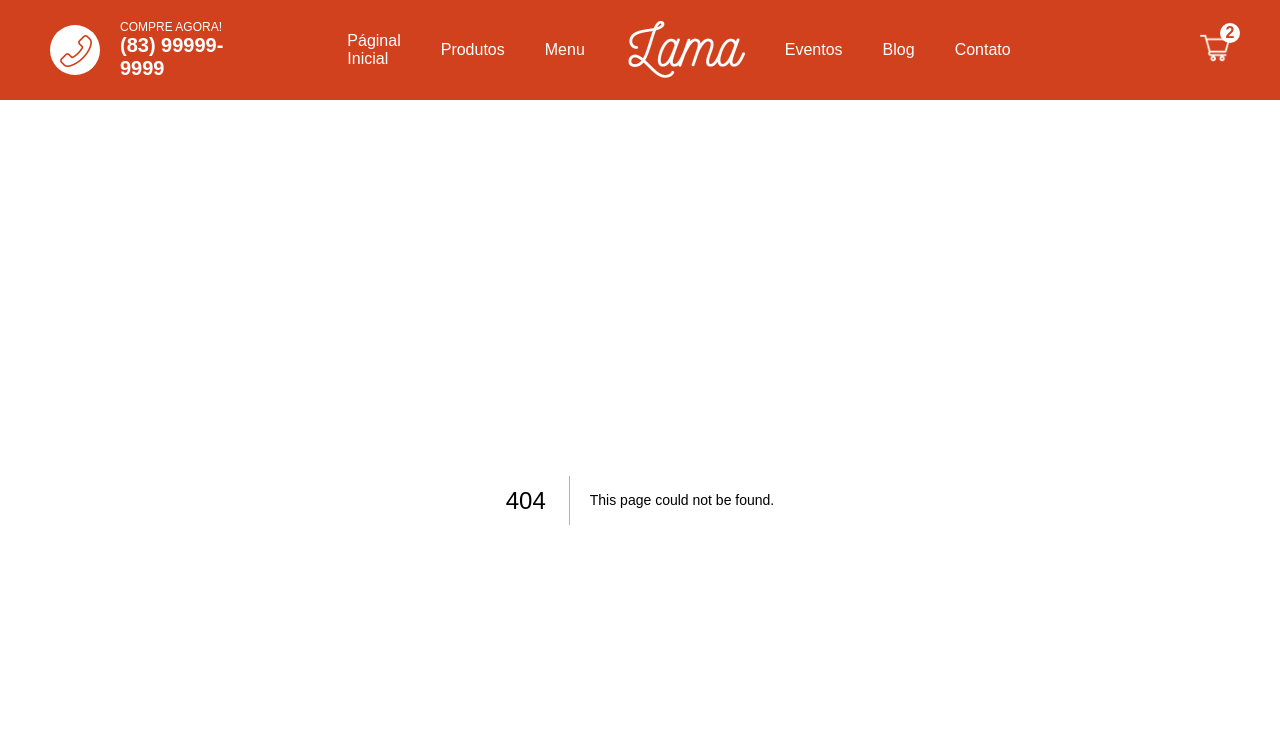
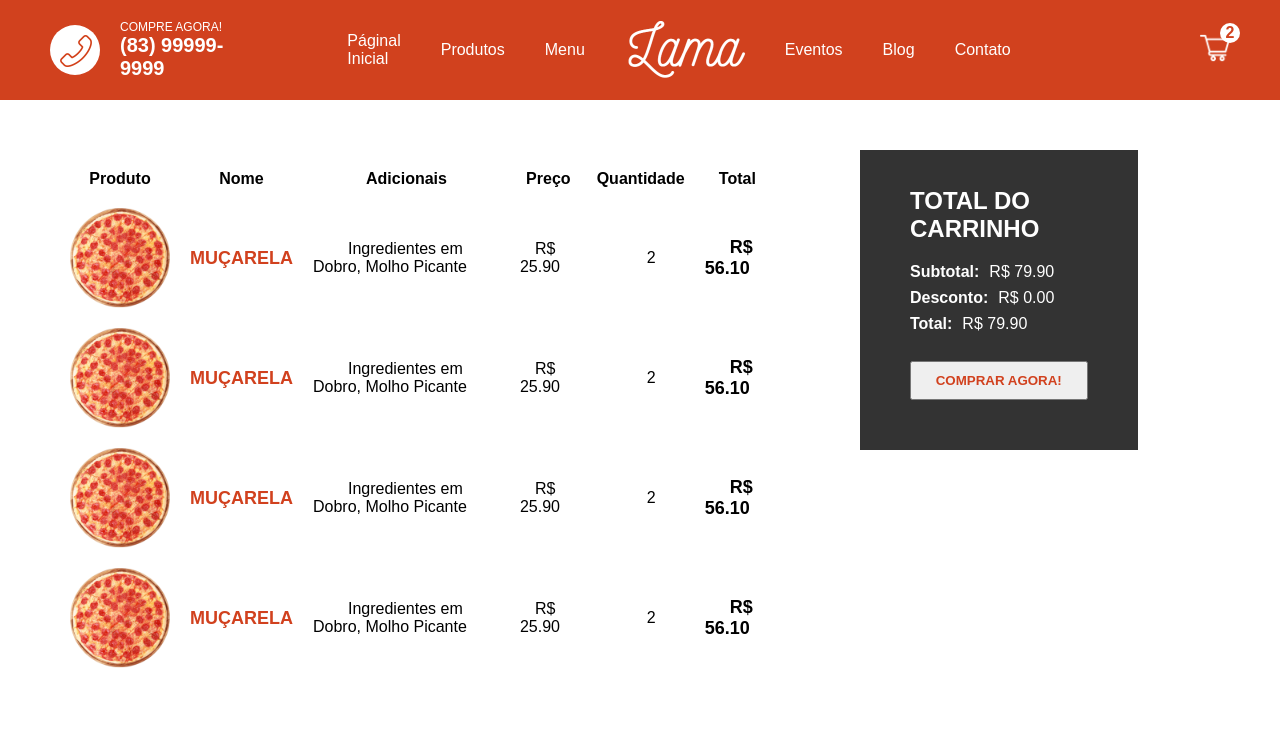
Before and after one commit to mateuspessoa/sistema-pizzaria-next, a Next.js app: page /cart in a window 1280 px wide. Before the commit this address had no page. Shown: the top 736 px of the page. Built offline with nearby package versions, Linux system fonts and the light colour scheme.

Commit message:
Página do Carrinho Finalizada

```diff
--- /dev/null
+++ b/pages/cart.jsx
@@ -0,0 +1,133 @@
+import Image from "next/image"
+import styles from "../styles/Cart.module.css"
+
+const Cart = () => {
+  return (
+    <div className={styles.container}>
+        <div className={styles.left}>
+            <table className={styles.table}>
+                <tbody>
+                    <tr className={styles.tr}>
+                        <th>Produto</th>
+                        <th>Nome</th>
+                        <th>Adicionais</th>
+                        <th>Preço</th>
+                        <th>Quantidade</th>
+                        <th>Total</th>
+                    </tr>
+                    <tr>
+                        <td>
+                            <div className={styles.imgContainer}>
+                                <Image src="/img/pizza.png" layout="fill" objectFit="cover" alt="pizza" />
+                            </div>
+                        </td>
+                        <td>
+                            <span className={styles.name}>MUÇARELA</span>
+                        </td>
+                        <td>
+                            <span className={styles.extras}>Ingredientes em Dobro, Molho Picante</span>
+                        </td>
+                        <td>
+                            <span className={styles.price}>R$ 25.90</span>
+                        </td>
+                        <td>
+                            <span className={styles.quantity}>2</span>
+                        </td>
+                        <td>
+                            <span className={styles.total}>R$ 56.10</span>
+                        </td>
+                    </tr>
+
+                    <tr>
+                        <td>
+                            <div className={styles.imgContainer}>
+                                <Image src="/img/pizza.png" layout="fill" objectFit="cover" alt="pizza" />
+                            </div>
+                        </td>
+                        <td>
+                            <span className={styles.name}>MUÇARELA</span>
+                        </td>
+                        <td>
+                            <span className={styles.extras}>Ingredientes em Dobro, Molho Picante</span>
+                        </td>
+                        <td>
+                            <span className={styles.price}>R$ 25.90</span>
+                        </td>
+                        <td>
+                            <span className={styles.quantity}>2</span>
+                        </td>
+                        <td>
+                            <span className={styles.total}>R$ 56.10</span>
+                        </td>
+                    </tr>
+
+                    <tr>
+                        <td>
+                            <div className={styles.imgContainer}>
+                                <Image src="/img/pizza.png" layout="fill" objectFit="cover" alt="pizza" />
+                            </div>
+                        </td>
+                        <td>
+                            <span className={styles.name}>MUÇARELA</span>
+                        </td>
+                        <td>
+                            <span className={styles.extras}>Ingredientes em Dobro, Molho Picante</span>
+                        </td>
+                        <td>
+                            <span className={styles.price}>R$ 25.90</span>
+                        </td>
+                        <td>
+                            <span className={styles.quantity}>2</span>
+                        </td>
+                        <td>
+                            <span className={styles.total}>R$ 56.10</span>
+                        </td>
+                    </tr>
+
+                    <tr>
+                        <td>
+                            <div className={styles.imgContainer}>
+                                <Image src="/img/pizza.png" layout="fill" objectFit="cover" alt="pizza" />
+                            </div>
+                        </td>
+                        <td>
+                            <span className={styles.name}>MUÇARELA</span>
+                        </td>
+                        <td>
+                            <span className={styles.extras}>Ingredientes em Dobro, Molho Picante</span>
+                        </td>
+                        <td>
+                            <span className={styles.price}>R$ 25.90</span>
+                        </td>
+                        <td>
+                            <span className={styles.quantity}>2</span>
+                        </td>
+                        <td>
+                            <span className={styles.total}>R$ 56.10</span>
+                        </td>
+                    </tr>
+                </tbody>
+            </table>
+        </div>
+
+
+        <div className={styles.right}>
+            <div className={styles.wrapper}>
+                <h2 className={styles.title}>TOTAL DO CARRINHO</h2>
+                <div className={styles.totalText}>
+                    <b className={styles.totalTextTitle}>Subtotal:</b>R$ 79.90
+                </div>
+                <div className={styles.totalText}>
+                    <b className={styles.totalTextTitle}>Desconto:</b>R$ 0.00
+                </div>
+                <div className={styles.totalText}>
+                    <b className={styles.totalTextTitle}>Total:</b>R$ 79.90
+                </div>
+                <button className={styles.button}>COMPRAR AGORA!</button>
+            </div>
+        </div>
+    </div>
+  )
+}
+
+export default Cart
--- /dev/null
+++ b/styles/Cart.module.css
@@ -0,0 +1,84 @@
+.container {
+    padding: 50px;
+    display: flex;
+}
+
+.left {
+    flex: 2;
+}
+
+.right {
+    flex: 1;
+    margin-left: 70px;
+}
+
+.imgContainer {
+    width: 100px;
+    height: 100px;
+    position: relative;
+}
+
+.table {
+    width: 100%;
+    border-spacing: 20px;
+}
+
+.name {
+    font-weight: bold;
+    color: #d1411e;
+    font-size: 18px;
+}
+
+.total {
+    font-weight: bold;
+    font-size: 18px;
+}
+
+.wrapper {
+    width: 75%;
+    max-height: 300px;
+    background-color: #333;
+    padding: 50px;
+    padding-top: 37px;
+    display: flex;
+    flex-direction: column;
+    justify-content: space-between;
+    color: white;
+}
+
+.extras {
+    padding-left: 35px;
+}
+
+.price {
+    padding-left: 15px;
+}
+
+.quantity {
+    padding-left: 50px;
+}
+
+.total {
+    padding-left: 25px;
+}
+
+.title {
+    margin-bottom: 20px;
+}
+
+.totalText {
+    margin-bottom: 8px;
+}
+
+.totalTextTitle {
+    margin-right: 10px;
+    margin-bottom: 15px;
+}
+
+.button {
+    height: 40px;
+    color: #d1411e;
+    font-weight: bold;
+    cursor: pointer;
+    margin-top: 20px;
+}
```
